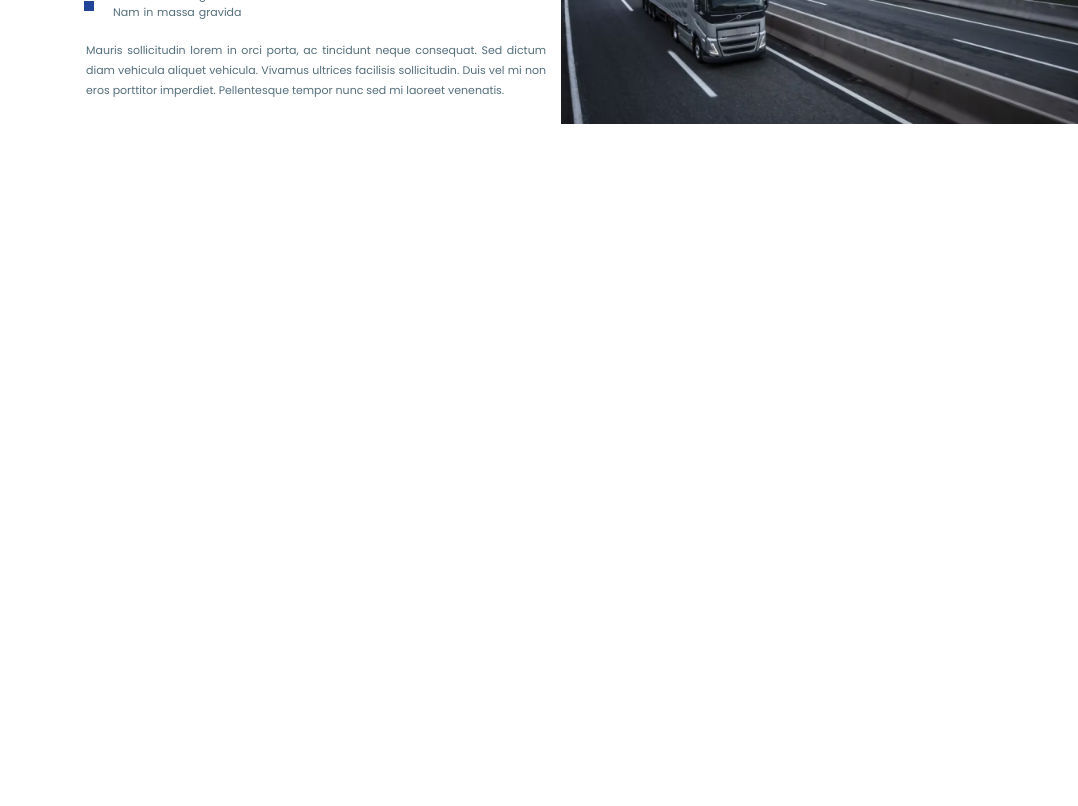
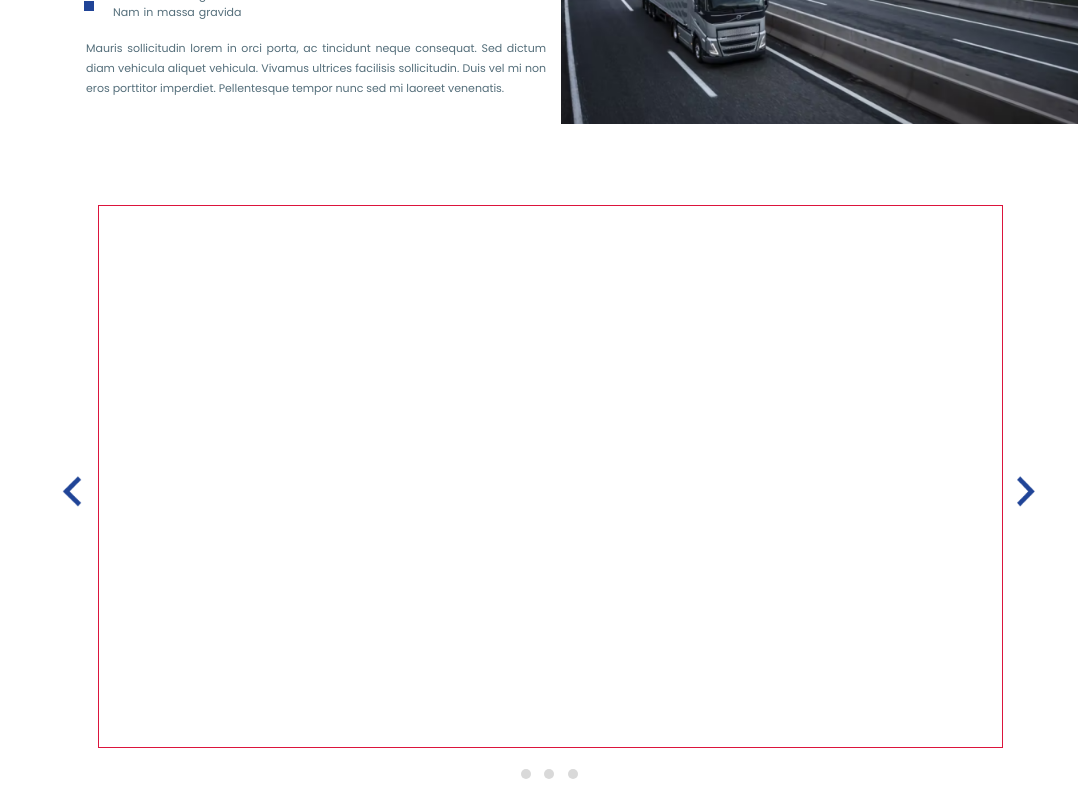
Before and after one commit to ViyaletaH/test-task2, a React (Vite) app in the folder figma-task/: page / in a window 1280 px wide. Shown: the part 1020-1826 px from the top of the page, without its empty margins (202-1280 px from the left). Before the commit the page ends 1144 px from the top, so only its background shows below. Built offline with nearby package versions, Linux system fonts and the light colour scheme.

Commit message:
feat: add basic structure for slider

```diff
--- a/figma-task/src/components/about_page/slider/Dots.tsx
+++ b/figma-task/src/components/about_page/slider/Dots.tsx
@@ -1,11 +1,13 @@
-import React from 'react'
+import React from 'react';
 
 const Dots = () => {
   return (
-    <div>
+    <div className="dots">
+      <div className="dot" id="dot-first"></div>
+      <div className="dot" id="dot-second"></div>
+      <div className="dot" id="dot-third"></div>
+    </div>
+  );
+};
 
-    </div>
-  )
-}
-
-export default Dots
+export default Dots;
--- a/figma-task/src/components/about_page/slider/LeftArrow.tsx
+++ b/figma-task/src/components/about_page/slider/LeftArrow.tsx
@@ -1,11 +1,11 @@
-import React from 'react'
+import React from 'react';
 
 const LeftArrow = () => {
   return (
-    <div>
+    <div className="arrow">
+      <img src="/arrow.png" alt="left arrow" id="left-arrow" className="arrow-img" />
+    </div>
+  );
+};
 
-    </div>
-  )
-}
-
-export default LeftArrow
+export default LeftArrow;
--- a/figma-task/src/components/about_page/slider/RightArrow.tsx
+++ b/figma-task/src/components/about_page/slider/RightArrow.tsx
@@ -1,11 +1,11 @@
-import React from 'react'
+import React from 'react';
 
 const RightArrow = () => {
   return (
-    <div>
+    <div className="arrow">
+      <img src="/arrow.png" alt="right arrow" id="right-arrow" className="arrow-img" />
+    </div>
+  );
+};
 
-    </div>
-  )
-}
-
-export default RightArrow
+export default RightArrow;
--- a/figma-task/src/components/about_page/slider/Slider.tsx
+++ b/figma-task/src/components/about_page/slider/Slider.tsx
@@ -3,10 +3,10 @@ import RightArrow from './RightArrow';
 
 const Slider = () => {
   return (
-    <div>
+    <div className="slider" >
       <LeftArrow />
-      <div className="slider"></div>
-      <RightArrow/>
+      <div id="card-holder"></div>
+      <RightArrow />
     </div>
   );
 };
--- a/figma-task/src/components/about_page/slider/SliderContainer.tsx
+++ b/figma-task/src/components/about_page/slider/SliderContainer.tsx
@@ -5,7 +5,7 @@ import React from 'react';
 
 const SliderContainer = () => {
   return (
-    <div>
+    <div className='slider-container'>
       <Slider />
       <Dots />
     </div>
--- a/figma-task/src/myStyles.scss
+++ b/figma-task/src/myStyles.scss
@@ -272,6 +272,7 @@ body {
           margin-inline-start: 5px;
           display: flex;
           flex-direction: column;
+          margin-block-end: 9px;
 
           li {
             word-spacing: 1px;
@@ -289,8 +290,8 @@ body {
           color: #204497;
         }
 
-        .right-lower-p {
-          margin-bottom: 2px;
+        #right-lower-p {
+          word-spacing: 0px;
         }
       }
 
@@ -309,4 +310,74 @@ body {
       }
     }
   }
+
+  .slider-container {
+    width: 100%;
+    margin-top: 82px;
+    min-height: 600px;
+    display: flex;
+    flex-direction: column;
+    align-items: center;
+    justify-content: center;
+
+    .slider {
+
+      display: flex;
+      width: 100%;
+      height: 100%;
+      align-items: center;
+      justify-content: center;
+
+      #card-holder {
+        min-height: 100%;
+        margin-left: 2.3%;
+        min-width: 81.3%;
+        border: 1px solid crimson;
+        display: flex;
+        align-items: center;
+        justify-content: center;
+      }
+
+      .arrow {
+        width: 35px;
+        height: 50px;
+        display: flex;
+        align-items: center;
+        justify-content: center;
+        margin-top: 2.5%;
+
+        #left-arrow {
+          width: 30px;
+          height: 40px;
+          margin-left: 100%;
+        }
+
+        #right-arrow {
+          transform: scaleX(-1);
+          width: 30px;
+          height: 40px;
+          margin-left: 32%;
+        }
+      }
+    }
+
+    .dots {
+      width: 57px;
+      height: 16px;
+      display: flex;
+      align-items: center;
+      justify-content: space-between;
+      height: 10%;
+      margin-left: 2.1%;
+      margin-bottom: 5px;
+
+
+      .dot {
+        width: 10px;
+        height: 10px;
+        border-radius: 50%;
+        background-color: #d9d9d9;
+      }
+    }
+  }
 }
```
Also changed, not shown: figma-task/public/arrow.png (added).
